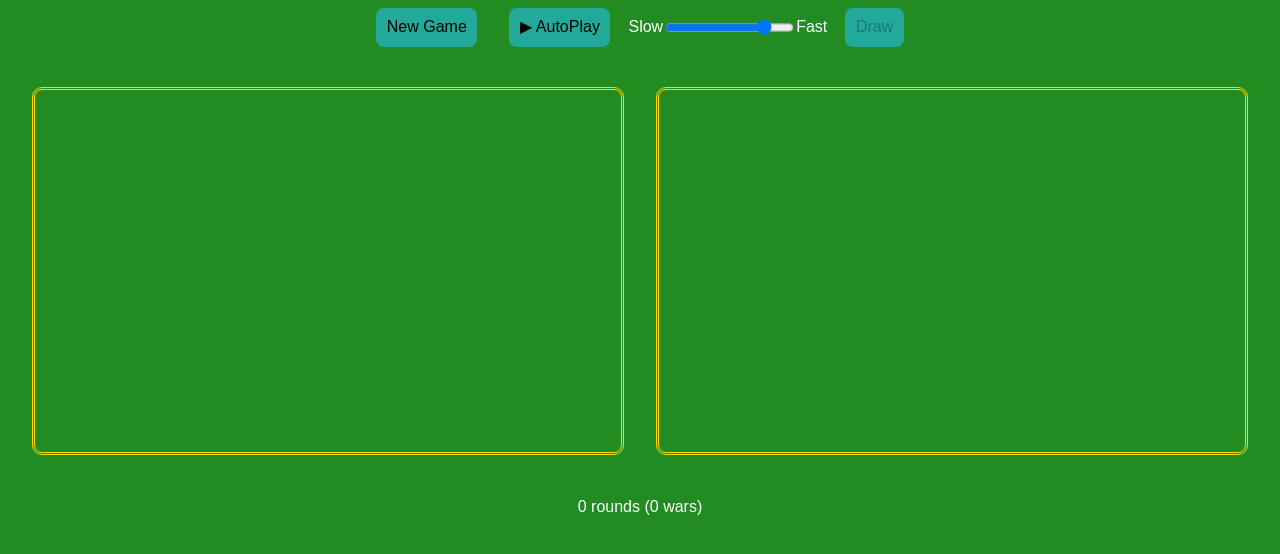
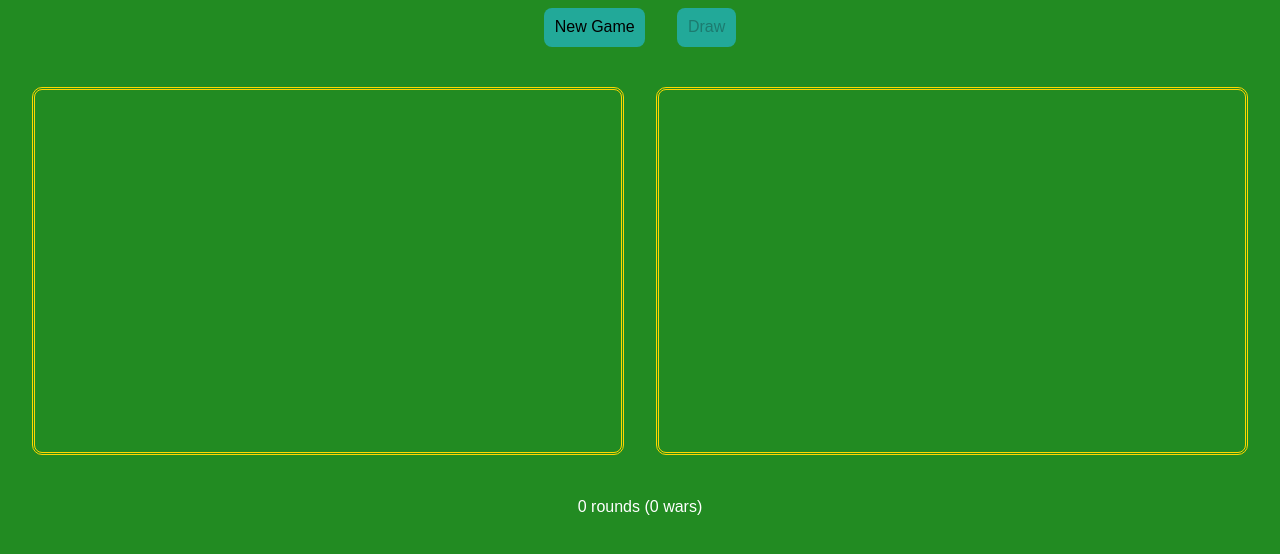
Before and after one commit to stanislavlevitt/GameOfWar, a React (Vite) app in the folder client/: page / in a window 1280 px wide. Shown: the top 554 px of the page. Built offline with nearby package versions, Linux system fonts and the light colour scheme.

Commit message:
remove attempts at autplay feature

```diff
--- a/client/src/components/Buttons/AutoPlay.jsx
+++ /dev/null
@@ -1,26 +0,0 @@
-import React, { useState } from "react";
-import "../../css/navbar.css"
-
-const AutoPlay = () =>{
-
-  const [rate, setRate] = useState(-100);
-
-  const startAutoPlay = () => {
-
-  }
-
-  const handleRateChange = () => {
-
-  }
-
-  return (
-    <div className="autoplay">
-      <button className="controls-btn autoplay" onClick={startAutoPlay}>{"\u25B6"}  AutoPlay</button>
-      <span className="rate-label">Slow</span>
-      <input type="range" value={rate} onChange={handleRateChange} step="50" min={-500} max={0} />
-      <span className="rate-label">Fast</span>
-    </div>
-  )
-}
-
-export default AutoPlay
--- a/client/src/components/Buttons/NewGame.jsx
+++ b/client/src/components/Buttons/NewGame.jsx
@@ -11,12 +11,13 @@ const NewGame = () =>{
 
     const cards = shuffleDeck(buildDeck());
     const hands = deal(cards, 2);
+
     const newState = {
       rounds: 0,
       wars: 0,
       winner: null,
       players: [
-        {name: 'First Player', cards:hands[0], hand: []},
+        {name: 'First Player', cards:['8H'], hand: []},
         {name: 'Second Player', cards:hands[1], hand: []}
       ]
     }
--- a/client/src/components/Navbar.jsx
+++ b/client/src/components/Navbar.jsx
@@ -1,6 +1,5 @@
 import React from "react"
 import NewGame from "./Buttons/NewGame"
-import AutoPlay from "./Buttons/AutoPlay"
 import Draw from "./Buttons/Draw"
 import "../css/navbar.css";
 
@@ -8,7 +7,6 @@ const Navbar = () =>{
   return (
     <nav id="navbar" className="navbar nav-wrapper red darken-4">
       <NewGame />
-      <AutoPlay />
       <Draw />
     </nav>
   )
--- a/client/src/css/navbar.css
+++ b/client/src/css/navbar.css
@@ -4,17 +4,7 @@
   justify-content: center;
 }
 
-.autoplay {
-  display: flex;
-  justify-content: space-between;
+.controls-btn {
+  background-color: #22a999;
   margin: 0 1em;
 }
-
-.controls-btn {
-  background-color: #22a999;
-}
-
-.rate-label {
-  margin: auto;
-  padding: 2px;
-}
```
